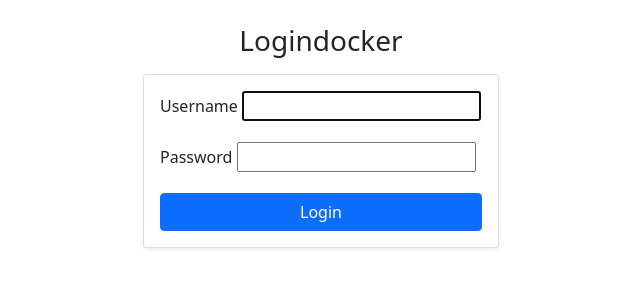
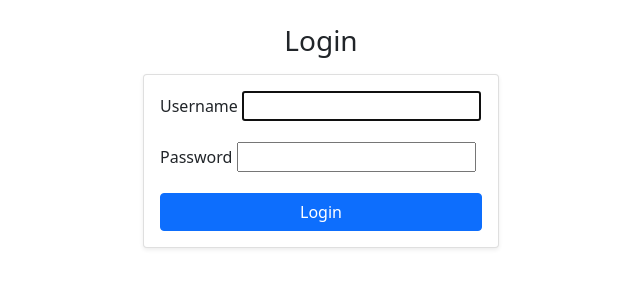
Before and after one commit to ru3aah/FRS_DB_Project, a Django app: page /users/login/ in a window 1280 px wide. Shown: the top 300 px of the page, without its empty margins (319-959 px from the left). Run offline with Django 5.2, Linux system fonts and the light colour scheme; some libraries are stand-ins or nearby versions.

Commit message:
login html update

```diff
--- a/users/templates/users/login.html
+++ b/users/templates/users/login.html
@@ -6,7 +6,7 @@
 <div class="row justify-content-center">
   <div class="col-12 col-md-6 col-lg-4">
 
-    <h1 class="h3 mb-3 text-center">Logindocker </h1>
+    <h1 class="h3 mb-3 text-center">Login</h1>
 
     {% if form.errors %}
       <div class="alert alert-danger">
```
Also changed, not shown: 3 other files.
